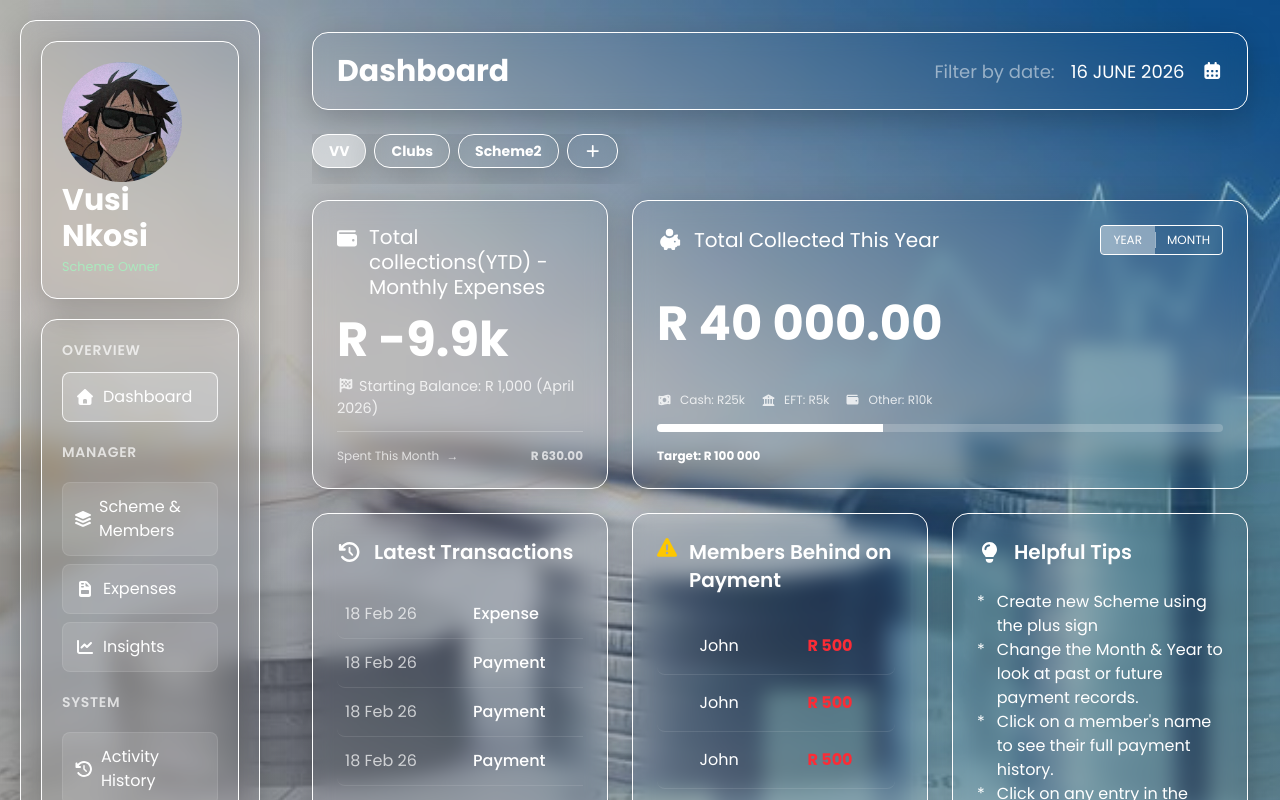
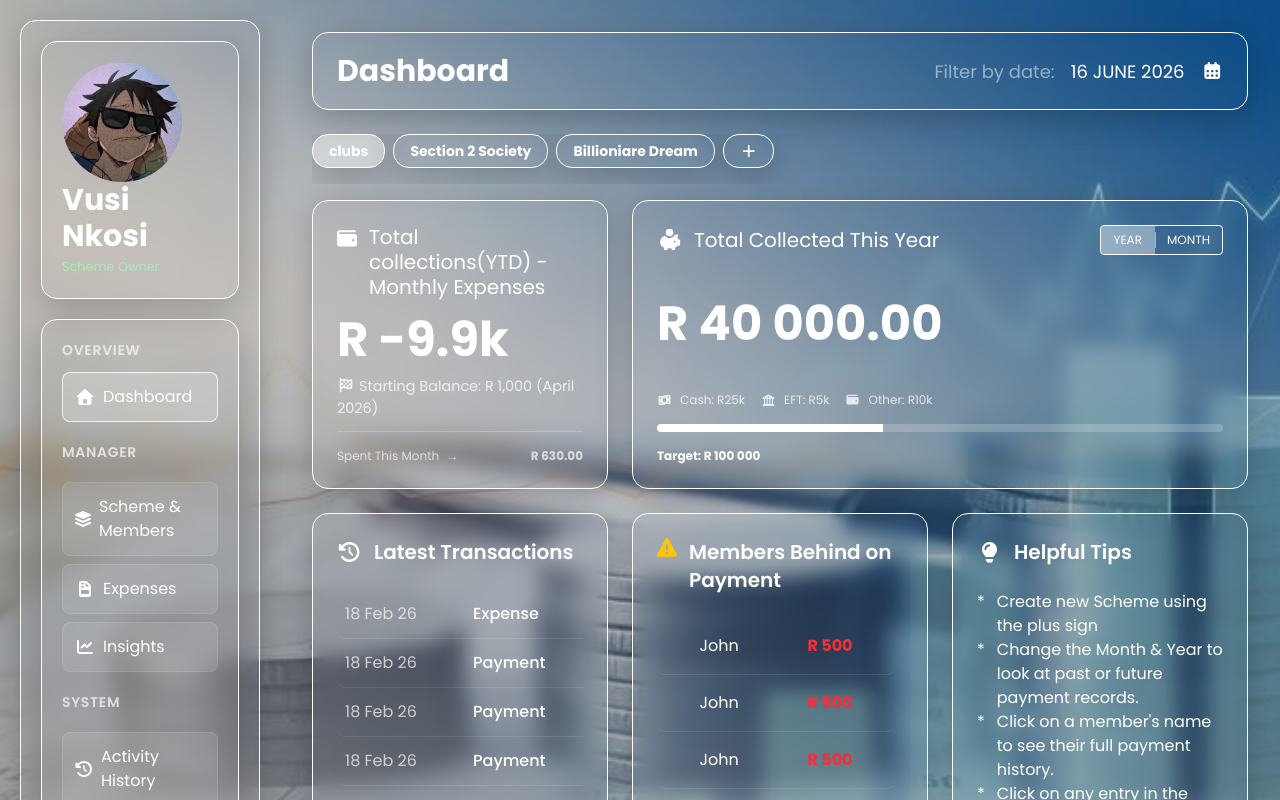
Before and after one commit to Siya-gift/SchemeManager, a React (Vite) app: page / in a window 1280 px wide. Shown: the top 800 px of the page. Built offline with nearby package versions, Linux system fonts and the light colour scheme.

Commit message:
fix: integrate schemes state management into Dashboard and SchemeMembers components

```diff
--- a/src/App.jsx
+++ b/src/App.jsx
@@ -55,6 +55,30 @@ function App() {
     setCalenderState(false);
   }, [value]);
 
+
+  //schemes
+  const allSchemes = [
+    {
+      scheme: "clubs",
+      monthlyContribution: 500.00,
+      startingBal: 2000,
+      date: "2020-09-01"
+    },
+    {
+      scheme: "Section 2 Society",
+      monthlyContribution: 2200.00,
+      startingBal: 2000,
+      date: "2020-09-01"
+    },
+    {
+      scheme: "Billioniare Dream",
+      monthlyContribution: 10050.00,
+      startingBal: 2000,
+      date: "2020-09-01"
+    }
+  ]
+  const [schemes, setSchemes] = useState(() => allSchemes);
+
   return (
     <>
       {/* crusty bg */}
@@ -95,11 +119,11 @@ function App() {
         <SideBar toggleState={toggleState} setToggleState={setToggleState} />
         <Profile toggleState={toggleState} />
         <Dashboard toggleState={toggleState} toggleMobileState={toggleMobileState} overlayer={overlayer}
-          openCalender={openCalender} formattedDate={formattedDate}
+          openCalender={openCalender} formattedDate={formattedDate} schemes={schemes} setSchemes={setSchemes}
         />
         <Overlayer overlayer={overlayer} toggleMenu={toggleMenu} />
         <SchemeMembers toggleState={toggleState} toggleMobileState={toggleMobileState} openCalender={openCalender}
-          formattedDate={formattedDate}
+          formattedDate={formattedDate} schemes={schemes} setSchemes={setSchemes}
         />
         <Expenses toggleState={toggleState} toggleMobileState={toggleMobileState} openCalender={openCalender} formattedDate={formattedDate} />
         <Insights toggleState={toggleState} toggleMobileState={toggleMobileState} formattedDate={formattedDate} />
--- a/src/components/Dashboard.jsx
+++ b/src/components/Dashboard.jsx
@@ -1,7 +1,16 @@
 import React, { useState } from 'react'
 import Overlayer from './Overlayer'
 
-function Dashboard({ toggleState, toggleMobileState, overlayer, openCalender, formattedDate, }) {
+
+function Dashboard({
+    toggleState,
+    toggleMobileState,
+    overlayer,
+    openCalender,
+    formattedDate,
+    schemes,
+    setSchemes
+}) {
 
     const [YearMonthFilter, setYearMonthFilter] = useState(1)
     const [schemeTabState, setschemeTabState] = useState(1)
@@ -65,24 +74,15 @@ function Dashboard({ toggleState, toggleMobileState, overlayer, openCalender, fo
 
             {/* Tabs Scrollable on mobile */}
             <ul className='tabs glass-scroll flex gap-2 max-w-svw md:max-w-[70vw] overflow-x-auto pb-4 no-scrollbar'>
-                <li className={`tab hover:bg-white/45 cursor-pointer
-                text-white glass rounded-2xl px-4 py-1.5 font-bold
-                text-sm whitespace-nowrap transition-all
-                ${schemeTabState === 1 ? "bg-white/45" : ""}`}
-                    onClick={() => switchScheme(1)}
-                >VV</li>
-                <li className={`tab hover:bg-white/45 cursor-pointer
-                text-white glass rounded-2xl px-4 py-1.5 font-bold
-                text-sm whitespace-nowrap transition-all
-                ${schemeTabState === 2 ? "bg-white/45" : ""}`}
-                    onClick={() => switchScheme(2)}
-                >Clubs</li>
-                <li className={`tab hover:bg-white/45 cursor-pointer
-                text-white glass rounded-2xl px-4 py-1.5 font-bold
-                text-sm whitespace-nowrap transition-all
-                ${schemeTabState === 3 ? "bg-white/45" : ""}`}
-                    onClick={() => switchScheme(3)}
-                >Scheme2</li>
+                {schemes.map((scheme, idx) => (
+                    <li key={idx} className={`tab hover:bg-white/45 cursor-pointer
+                    text-white glass rounded-2xl px-4 py-1.5 font-bold
+                    text-sm whitespace-nowrap transition-all
+                    ${schemeTabState === idx + 1 ? "bg-white/45" : ""}`}
+                        onClick={() => switchScheme(idx + 1)}
+                    >{scheme.scheme}</li>
+                ))}
+
 
                 <li className='group flex items-center tab hover:bg-white/20 cursor-pointer text-white glass rounded-2xl px-4 py-1.5 font-bold text-sm transition-all mr-35'>
                     <span><i className="fa-solid fa-plus"></i></span>
--- a/src/components/SchemeMembers.jsx
+++ b/src/components/SchemeMembers.jsx
@@ -1,6 +1,6 @@
 import React, { useState, useEffect, useMemo } from 'react'
 
-function SchemeMembers({ toggleState, toggleMobileState, openCalender, formattedDate }) {
+function SchemeMembers({ toggleState, toggleMobileState, openCalender, formattedDate, schemes, setSchemes }) {
 
   const [searchState, setSearchState] = useState("");
   const [schemeSelectedState, setSchemeSelectedState] = useState(null);
@@ -60,32 +60,13 @@ function SchemeMembers({ toggleState, toggleMobileState, openCalender, formatted
       status: "Paid"
     }
   ]
-  const allSchemes = [
-    {
-      scheme: "clubs",
-      monthlyContribution: 500.00,
-      startingBal: 2000,
-      date: "2020-09-01"
-    },
-    {
-      scheme: "Section 2 Society",
-      monthlyContribution: 2200.00,
-      startingBal: 2000,
-      date: "2020-09-01"
-    },
-    {
-      scheme: "Billioniare Dream",
-      monthlyContribution: 10050.00,
-      startingBal: 2000,
-      date: "2020-09-01"
-    }
-  ]
+
 
   const [members, setMembers] = useState(() => allMembers);
   const [newMember, setNewMember] = useState("");
   const [member, setMember] = useState("");
 
-  const [schemes, setSchemes] = useState(() => allSchemes);
+
   const [newScheme, setNewScheme] = useState("");
   const [newSchemeAmount, setNewSchemeAmount] = useState();
   const [newSchemeStartingBal, setNewSchemeStartingBal] = useState();
@@ -230,8 +211,6 @@ function SchemeMembers({ toggleState, toggleMobileState, openCalender, formatted
       startingBal: newSchemeStartingBal,
       date: newSchemeDate
     }
-
-    allSchemes.push(schemeToAdd)
 
     setSchemes((prev) => [...prev, schemeToAdd]);
     setNewScheme("");
```
